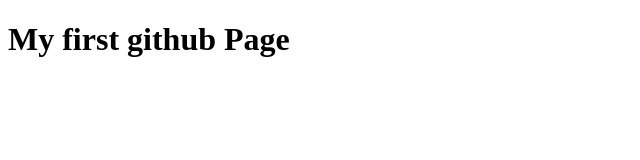
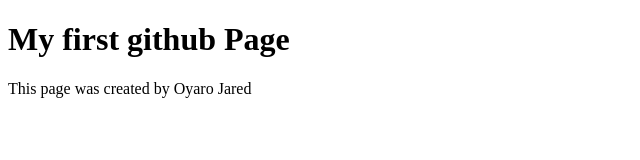
Before and after one commit to Gared-Oyaro/newDay, a plain HTML site: page index.html in a window 1280 px wide. Shown: the whole page, without its empty margins (0-640 px from the left). Drawn offline with Linux system fonts and the light colour scheme.

Commit message:
Update index.html

```diff
--- a/index.html
+++ b/index.html
@@ -7,5 +7,6 @@
 </head>
 <body>
   <h1>My first github Page</h1>
+  <p>This page was created by Oyaro Jared</p>
 </body>
 </html>
```
